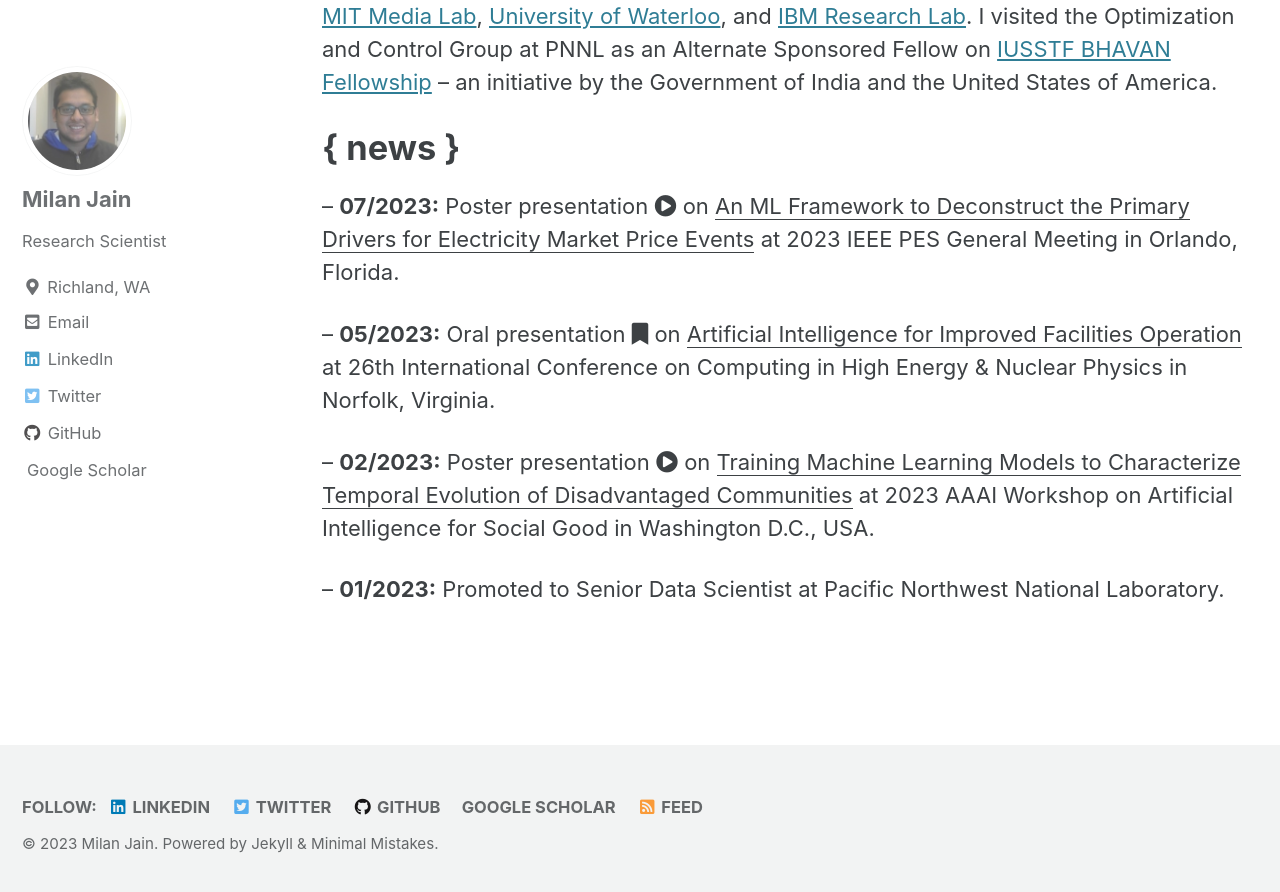
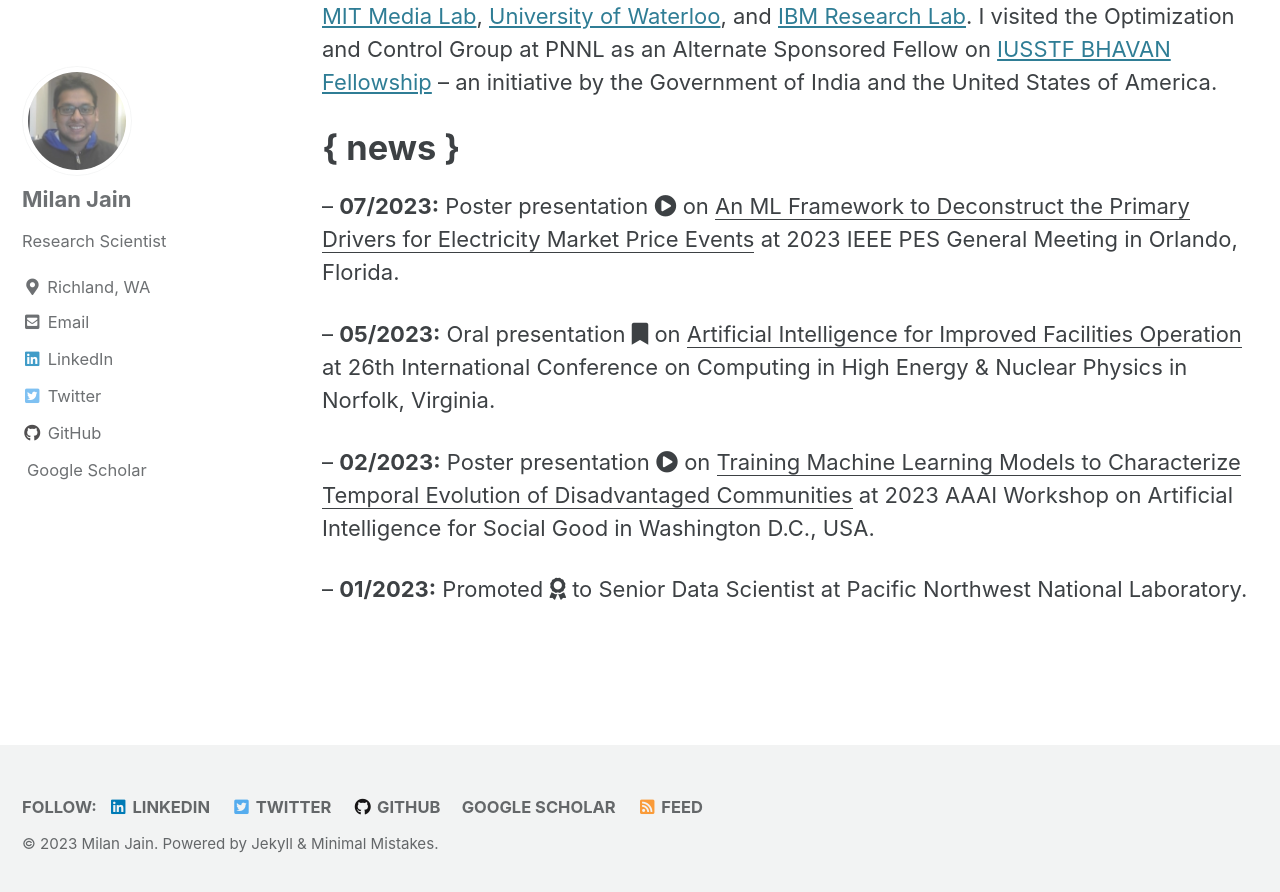
Before and after one commit to jainmilan/jainmilan.github.io, a Jekyll site: the page built from _pages/about.md, in a window 1280 px wide and 900 px high, scrolled down 720 px. Shown: the top 892 px of the window. Built offline with Jekyll 4.4.1, drawn with Linux system fonts in a browser that asks for light colours; cached includes are drawn as plain includes; a style sheet for code colours, icons or effects is not loaded.

```diff
--- a/_pages/about.md
+++ b/_pages/about.md
@@ -18,4 +18,4 @@ In my Ph.D., I collaborated with some of the top research labs across the world,
 
 -- **02/2023:** Poster presentation <i class="fas fa-play-circle"></i> on <u>Training Machine Learning Models to Characterize Temporal Evolution of Disadvantaged Communities</u> at 2023 AAAI Workshop on Artificial Intelligence for Social Good in Washington D.C., USA.
 
--- **01/2023:** Promoted to Senior Data Scientist at Pacific Northwest National Laboratory.
+-- **01/2023:** Promoted <i class="fas fa-award"></i> to Senior Data Scientist at Pacific Northwest National Laboratory.
```
